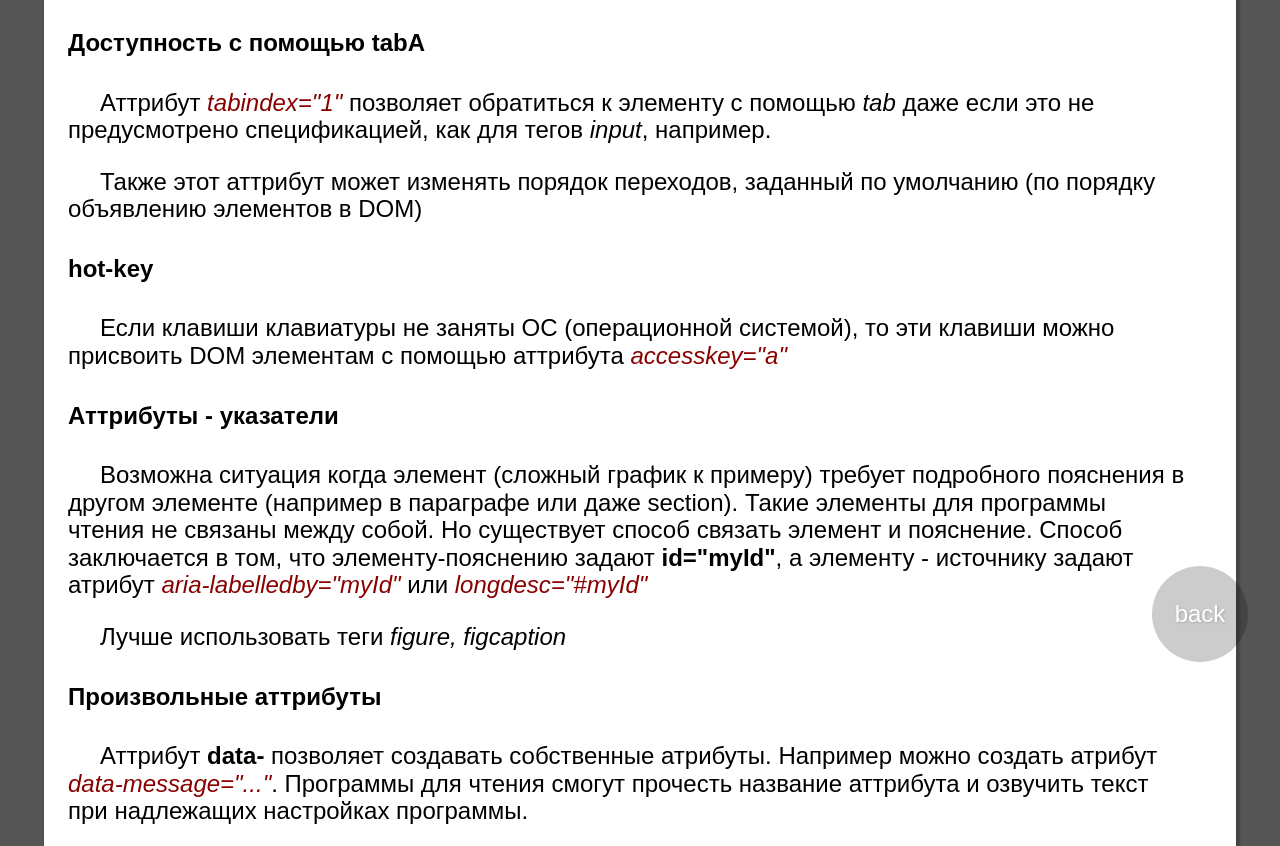
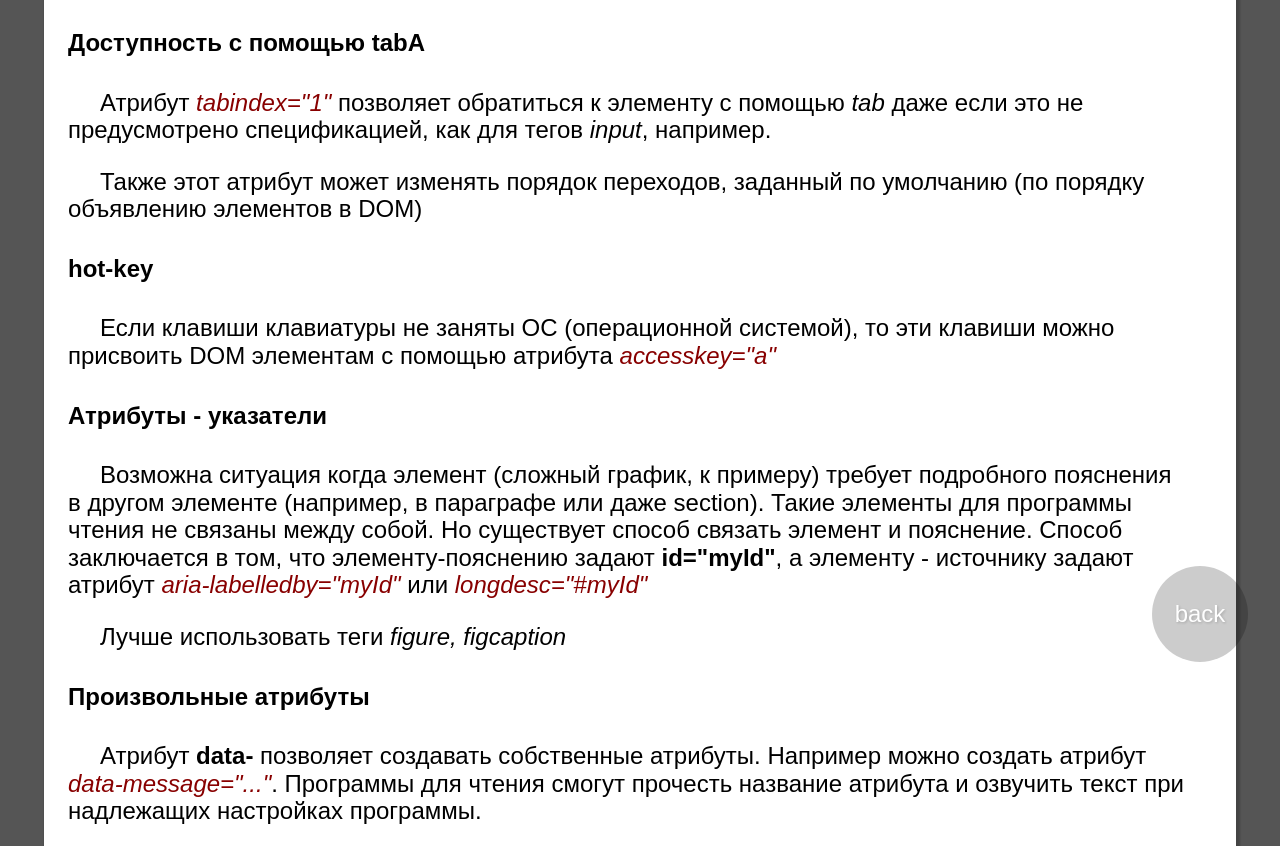
Before and after one commit to gennadiy1970/accessibility, a plain HTML site: page html/page-2.html in a window 1280 px wide. Shown: the part 106-952 px from the top of the page. Drawn offline with nearby package versions, Linux system fonts and the light colour scheme; a script that the page names is missing.

Commit message:
Update page-2.html

```diff
--- a/html/page-2.html
+++ b/html/page-2.html
@@ -20,24 +20,24 @@
         <h2>Attribute</h2>
         <h4>Доступность с помощью <b>tab</b>А</h4>
         <p>
-          Аттрибут <i class="red">tabindex="1"</i> позволяет обратиться к
+          Атрибут <i class="red">tabindex="1"</i> позволяет обратиться к
           элементу с помощью <i>tab</i> даже если это не предусмотрено
           спецификацией, как для тегов <i>input</i>, например.
         </p>
         <p>
-          Также этот аттрибут может изменять порядок переходов, заданный по
+          Также этот атрибут может изменять порядок переходов, заданный по
           умолчанию (по порядку объявлению элементов в DOM)
         </p>
         <h4>hot-key</h4>
         <p>
           Если клавиши клавиатуры не заняты ОС (операционной системой), то эти
-          клавиши можно присвоить DOM элементам с помощью аттрибута
+          клавиши можно присвоить DOM элементам с помощью атрибута
           <i class="red">accesskey="a"</i>
         </p>
-        <h4>Аттрибуты - указатели</h4>
+        <h4>Атрибуты - указатели</h4>
         <p>
-          Возможна ситуация когда элемент (сложный график к примеру) требует
-          подробного пояснения в другом элементе (например в параграфе или даже
+          Возможна ситуация когда элемент (сложный график, к примеру) требует
+          подробного пояснения в другом элементе (например, в параграфе или даже
           section). Такие элементы для программы чтения не связаны между собой.
           Но существует способ связать элемент и пояснение. Способ заключается в
           том, что элементу-пояснению задают <b>id="myId"</b>, а элементу -
@@ -47,11 +47,11 @@
         <p class="attention">
           Лучше использовать теги <i>figure, figcaption</i>
         </p>
-        <h4>Произвольные аттрибуты</h4>
+        <h4>Произвольные атрибуты</h4>
         <p>
-          Аттрибут <b>data-</b> позволяет создавать собственные атрибуты.
+          Атрибут <b>data-</b> позволяет создавать собственные атрибуты.
           Например можно создать атрибут <i class="red">data-message="..."</i>.
-          Программы для чтения смогут прочесть название аттрибута и озвучить
+          Программы для чтения смогут прочесть название атрибута и озвучить
           текст при надлежащих настройках программы.
         </p>
         <h4>Пример</h4>
```
